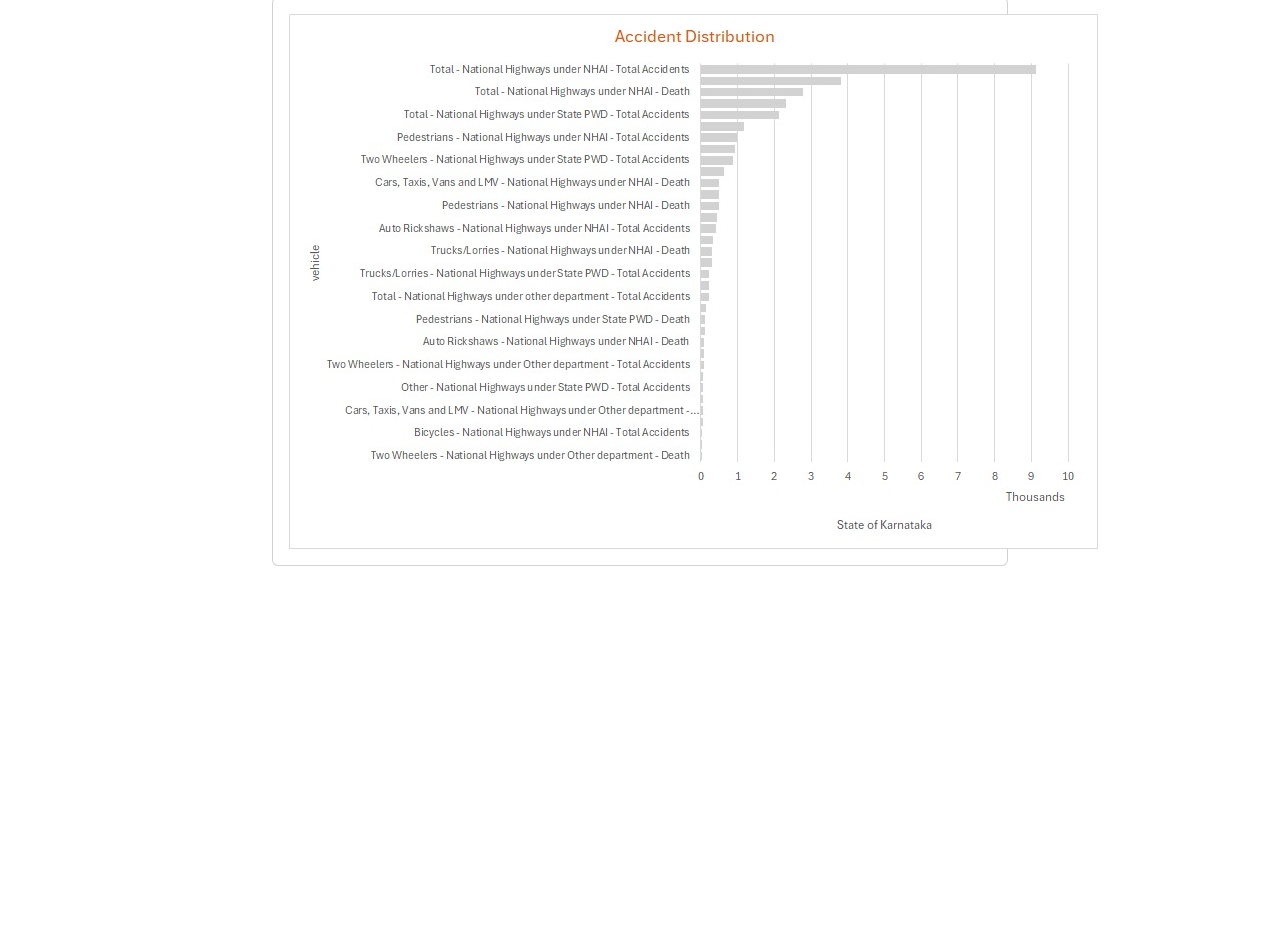
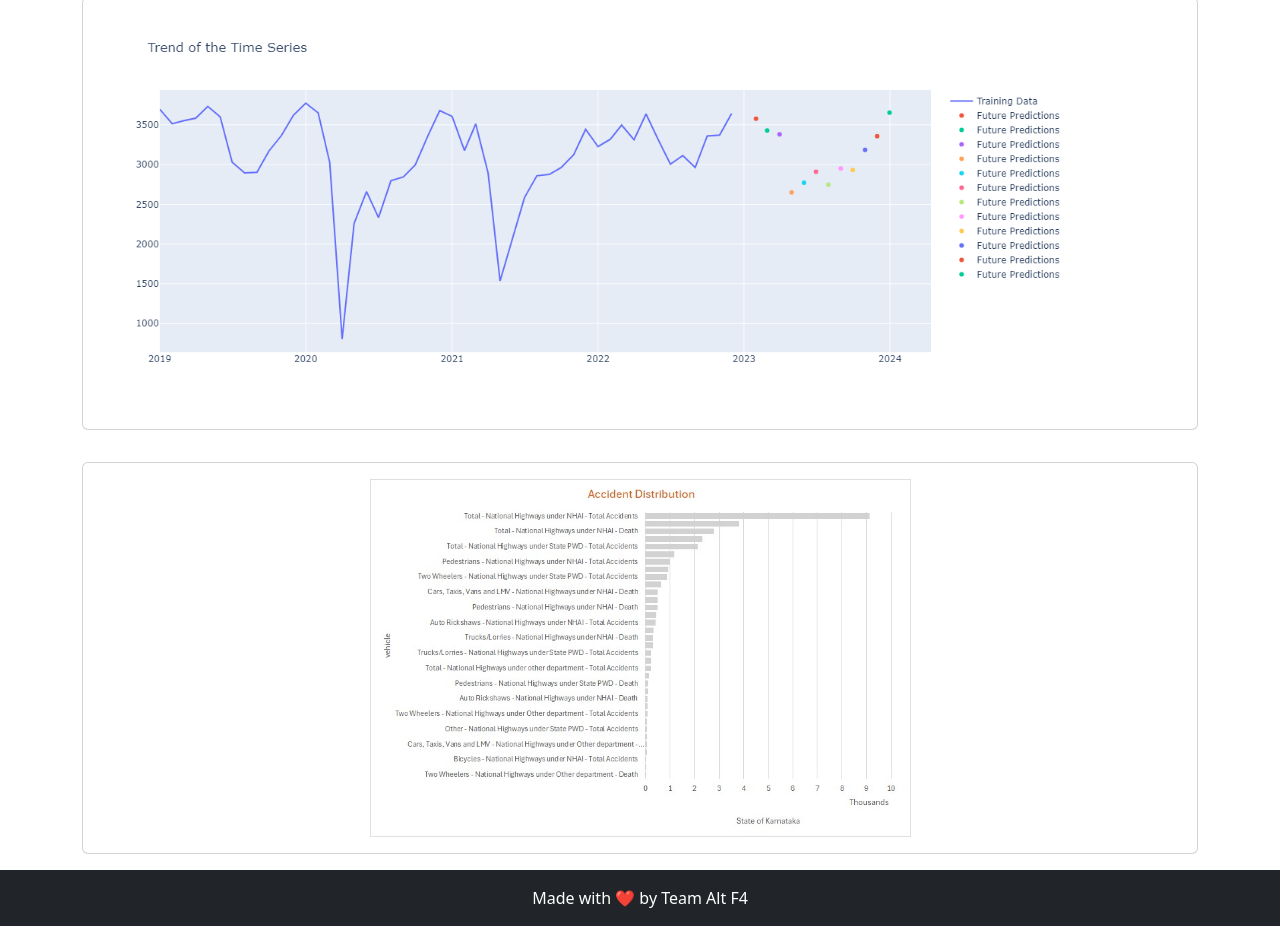
Before and after one commit to altf4-games/KSP-DA-Dashboard, a website: page public/insights/index.html in a window 1280 px wide. Shown: the part 763-1689 px from the top of the page. Before the commit the page ends 1345 px from the top, so only its background shows below. Drawn offline with nearby package versions, Linux system fonts and the light colour scheme.

Commit message:
Added Time Series Graph & Footer

```diff
--- a/public/insights/index.html
+++ b/public/insights/index.html
@@ -69,15 +69,29 @@
                 </div>
             </div>
             <div class="row justify-content-center">
-                <div class="col-md-8">
+                <div class="col-md-12">
                     <div class="card mb-3 text-bg mt-3">
                         <div class="card-body">
-                            <img src="Accident_Distribution.jpeg">
+                            <img src="Time_Series_Analysis.png" style="width: 90%;">
+                        </div>
+                    </div>
+                </div>
+            </div>
+            <div class="row justify-content-center">
+                <div class="col-md-12">
+                    <div class="card mb-3 text-bg mt-3">
+                        <div class="card-body">
+                            <img src="Accident_Distribution.jpeg" style="display: block; margin: auto; width: 50%;">
                         </div>
                     </div>
                 </div>
             </div>
         </div>
+        <footer class="footer mt-auto py-3 bg-dark text-center">
+            <div class="container">
+                <span class="text-white">Made with ❤️ by Team Alt F4</span>
+            </div>
+        </footer>
     </main>
     <script src="https://cdn.jsdelivr.net/npm/bootstrap@5.3.2/dist/js/bootstrap.bundle.min.js" integrity="sha384-C6RzsynM9kWDrMNeT87bh95OGNyZPhcTNXj1NW7RuBCsyN/o0jlpcV8Qyq46cDfL" crossorigin="anonymous"></script>
     <script src="https://cdnjs.cloudflare.com/ajax/libs/PapaParse/5.3.0/papaparse.min.js"></script>
```
Also changed, not shown: public/about-us/index.html (+5 -0 lines), public/insights/Time_Series_Analysis.png (added).
